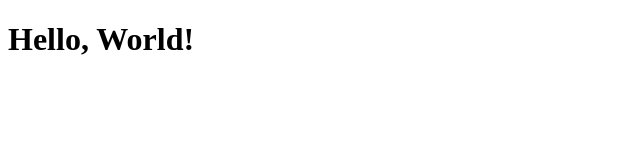
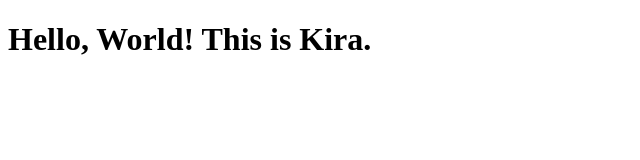
Before and after one commit to klynma27/CS3338-first-project, a plain HTML site: page index.html in a window 1280 px wide. Shown: the whole page, without its empty margins (0-640 px from the left). Drawn offline with Linux system fonts and the light colour scheme.

Commit message:
Update index.html

```diff
--- a/index.html
+++ b/index.html
@@ -6,6 +6,6 @@
     <title>My First Project</title>
 </head>
 <body>
-    <h1>Hello, World!</h1>
+    <h1>Hello, World! This is Kira.</h1>
 </body>
 </html>
```
